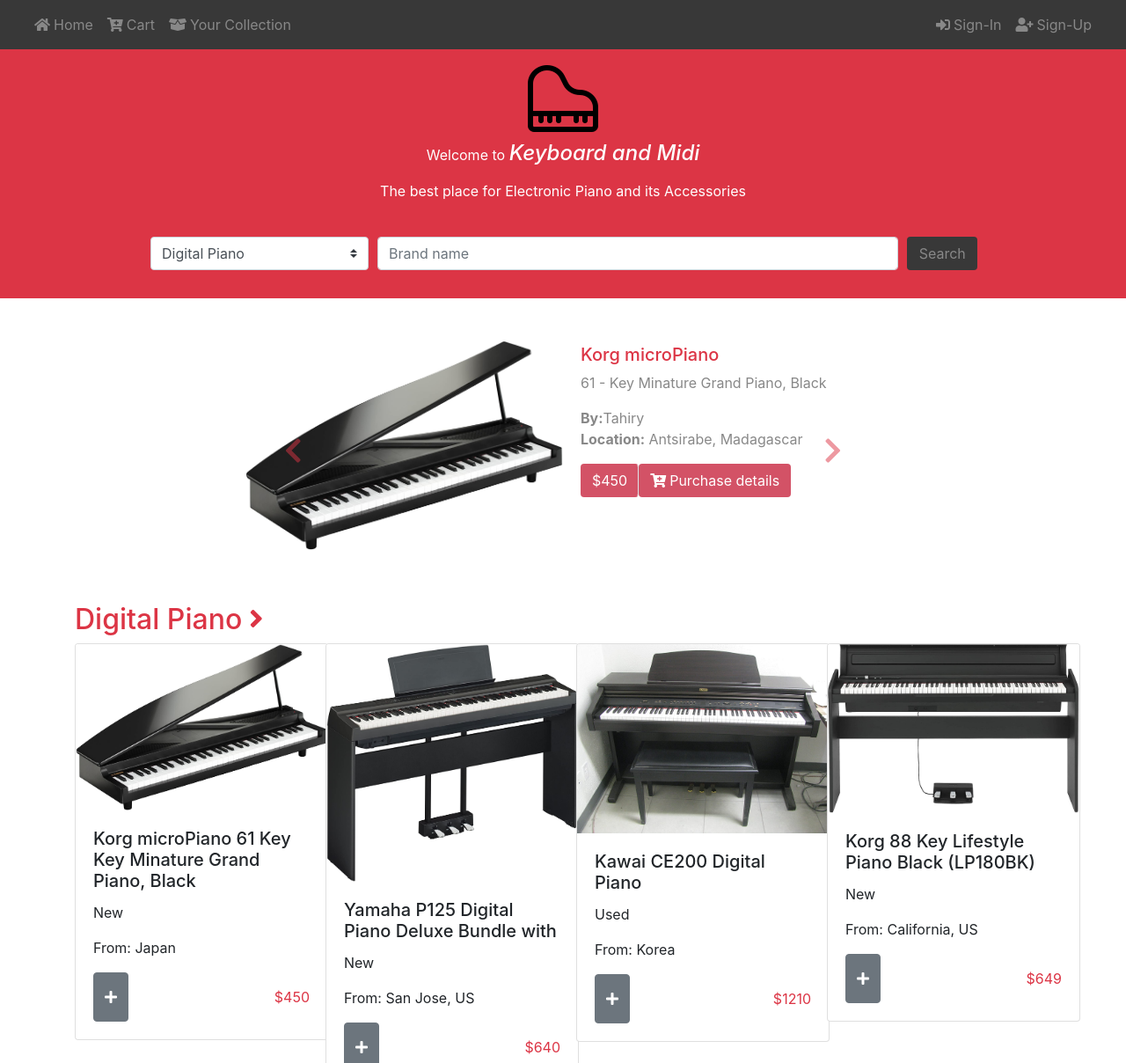
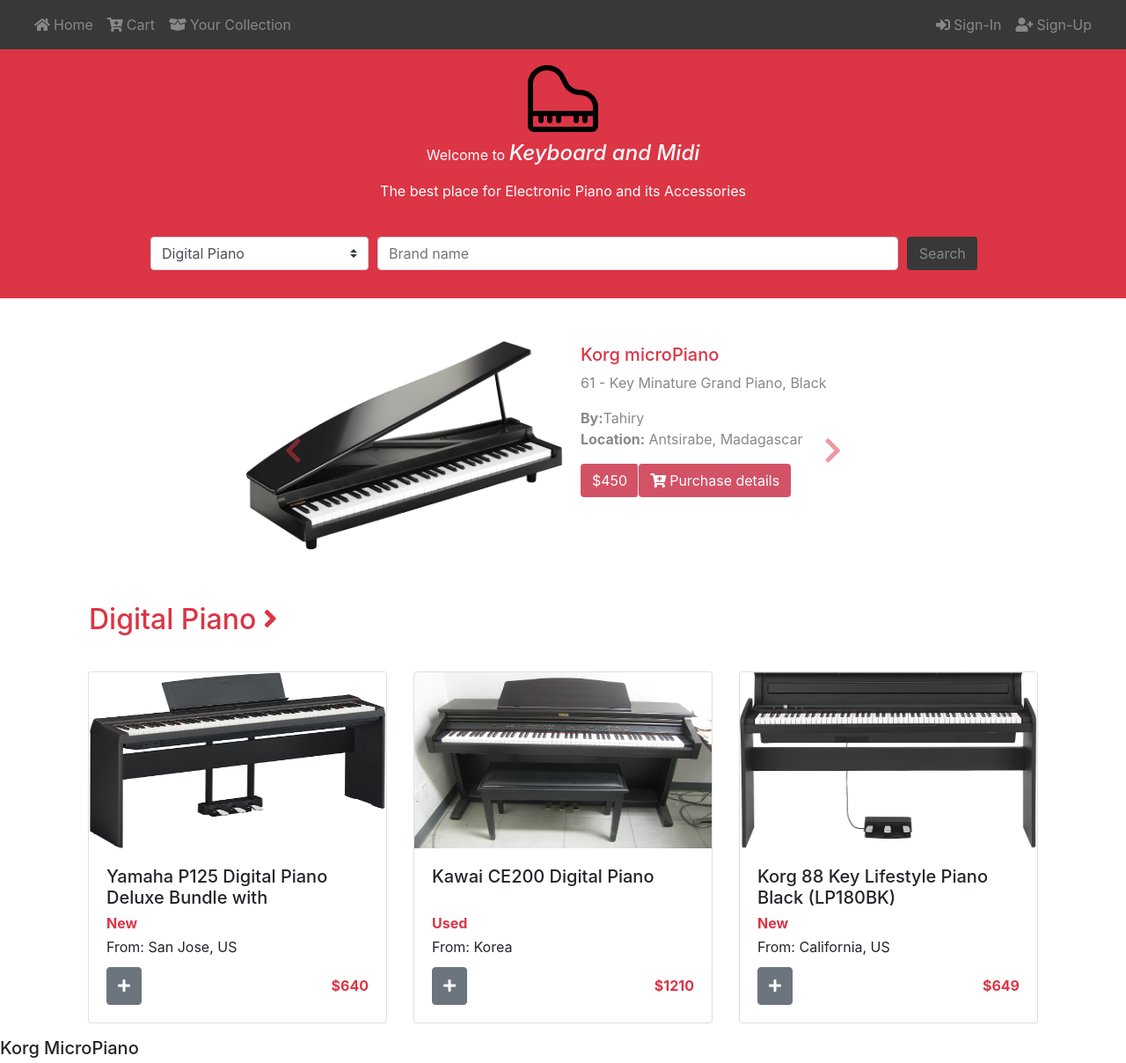
Before and after one commit to tahiry-dev/keyboard-midi-store, a PHP site: page / in a window 1280 px wide. Shown: the top 1208 px of the page at 88% size. Run offline with PHP 8.4, Linux system fonts and the light colour scheme.

Commit message:
style the product section on all devices

```diff
--- a/css/style.css
+++ b/css/style.css
@@ -6,7 +6,7 @@
 
 /* ---Global Rules--- */
 body {
-  min-width: 360px; }
+  min-width: 596px; }
 
 /* ---Header--- */
 header {
@@ -54,8 +54,8 @@
 /* ---Main-Hot-ad-section--- */
 .carousel-container {
   width: 65%;
-  margin: 0 auto;
-  height: 250px; }
+  height: 250px;
+  margin: 0 auto; }
 
 .hot-ad-details {
   display: inline-block;
@@ -76,6 +76,19 @@
 .ad-description .text {
   color: #888888; }
 
+/* ---Main Product section--- */
+.products-row {
+  width: 100%;
+  margin: 0 auto; }
+
+.card {
+  height: 400px;
+  line-height: 0.7; }
+  .card .card-img-top {
+    height: 200px; }
+  .card .title {
+    height: 60px; }
+
 /* -------------------------------MEDIA QUERIES-----------------------------------*/
 @media screen and (min-width: 768px) {
   .search-button {
@@ -94,8 +107,18 @@
     height: 300px; }
   .hot-image-2 {
     width: 200px;
-    height: 200px; } }
+    height: 200px; }
+  .main-products {
+    margin-left: 150px; }
+  .wrapper {
+    max-width: 70%; } }
 
 @media screen and (max-width: 991px) {
   .hot-image-3 {
     height: 100px; } }
+
+@media screen and (min-width: 768px) and (max-width: 991px) {
+  .wrapper {
+    width: 110%; }
+  .status {
+    margin-top: 15px; } }
--- a/index.html
+++ b/index.html
@@ -142,7 +142,7 @@
                         </div>
                     </div>
                     <a class="carousel-control-prev" href="#carousel-Controls" role="button" data-slide="prev">
-                        <span class="" aria-hidden="true"></span>
+                        <span aria-hidden="true"></span>
                         <i class="fas fa-chevron-left fa-2x text-danger"></i>
                         <span class="sr-only">Previous</span>
 
@@ -157,33 +157,18 @@
         </div>
         <div class="main-products mt-5">
             <div class="container">
-                <p class="text-danger h2">Digital Piano<i class="fas fa-angle-right ml-2"></i></p>
-                <div class="row">
-                    <div class="col-md-3">
-                        <div class="card" style="width: 18rem;">
-                            <img src="images/korg-micro-piano.jpg" class="card-img-top" alt="korg-micro-piano image">
-                            <div class="card-body">
-                                <h5 class="card-title">Korg microPiano 61 Key<br>Key Minature Grand Piano, Black</h5>
-                                <p>New</p>
-                                <p>From: Japan</p>
-                                <div class="card-info d-flex justify-content-between">
-                                    <button type="button" class="btn btn-secondary" data-container="body"
-                                        data-toggle="popover" data-placement="top" data-title="Add to collection"
-                                        data-content="More Details">
-                                        <i class="fas fa-plus"></i>
-                                    </button>
-                                    <p class="text-danger pt-3">$450</p>
-                                </div>
-                            </div>
-                        </div>
-                    </div>
-
-                    <div class="col-md-3">
-                        <div class="card" style="width: 18rem;">
+                <p class="text-danger h2 mb-4 ml-3">Digital Piano<i class="fas fa-angle-right ml-2"></i></p>
+                <div class="row products-row">
+                    <div class="col-md-4 py-3">
+                        <div class="card wrapper">
                             <img src="images/yamaha-125.jpg" class="card-img-top" alt="Yamaha P-125 image">
                             <div class="card-body">
-                                <h5 class="card-title">Yamaha P125 Digital Piano Deluxe Bundle with</h5>
-                                <p>New</p>
+                                <div class="title">
+                                    <h5 class="card-title">Yamaha P125 Digital Piano Deluxe Bundle with</h5>
+                                </div>
+                                <div class="status">
+                                    <p class="text-danger font-weight-bolder">New</p>
+                                </div>
                                 <p>From: San Jose, US</p>
                                 <div class="card-info d-flex justify-content-between">
                                     <button type="button" class="btn btn-secondary" data-container="body"
@@ -191,18 +176,22 @@
                                         data-content="More Details">
                                         <i class="fas fa-plus"></i>
                                     </button>
-                                    <p class="text-danger pt-3">$640</p>
+                                    <p class="text-danger font-weight-bolder pt-3">$640</p>
                                 </div>
                             </div>
                         </div>
                     </div>
 
-                    <div class="col-md-3">
-                        <div class="card" style="width: 18rem;">
+                    <div class="col-md-4 py-3">
+                        <div class="card wrapper">
                             <img src="images/kawai.jpg" class="card-img-top" alt="kawai image">
                             <div class="card-body">
-                                <h5 class="card-title">Kawai CE200 Digital Piano</h5>
-                                <p>Used</p>
+                                <div class="title">
+                                    <h5 class="card-title">Kawai CE200 Digital Piano</h5>
+                                </div>
+                                <div class="status">
+                                    <p class="text-danger font-weight-bolder">Used</p>
+                                </div>
                                 <p>From: Korea</p>
                                 <div class="card-info d-flex justify-content-between">
                                     <button type="button" class="btn btn-secondary" data-container="body"
@@ -210,18 +199,22 @@
                                         data-content="More Details">
                                         <i class="fas fa-plus"></i>
                                     </button>
-                                    <p class="text-danger pt-3">$1210</p>
+                                    <p class="text-danger font-weight-bolder pt-3">$1210</p>
                                 </div>
                             </div>
                         </div>
                     </div>
 
-                    <div class="col-md-3">
-                        <div class="card" style="width: 18rem;">
+                    <div class="col-md-4 py-3">
+                        <div class="card wrapper">
                             <img src="images/korg-88keys.jpg" class="card-img-top" alt="korg 88 keys images">
                             <div class="card-body">
-                                <h5 class="card-title">Korg 88 Key Lifestyle Piano Black (LP180BK)</h5>
-                                <p>New</p>
+                                <div class="title">
+                                    <h5 class="card-title">Korg 88 Key Lifestyle Piano Black (LP180BK)</h5>
+                                </div>
+                                <div class="status">
+                                    <p class="text-danger font-weight-bolder">New</p>
+                                </div>
                                 <p>From: California, US</p>
                                 <div class="card-info d-flex justify-content-between">
                                     <button type="button" class="btn btn-secondary" data-container="body"
@@ -229,7 +222,7 @@
                                         data-content="More Details">
                                         <i class="fas fa-plus"></i>
                                     </button>
-                                    <p class="text-danger pt-3">$649</p>
+                                    <p class="text-danger font-weight-bolder pt-3">$649</p>
                                 </div>
                             </div>
                         </div>
```
Also changed, not shown: sass/main.scss (+48 -2 lines).
